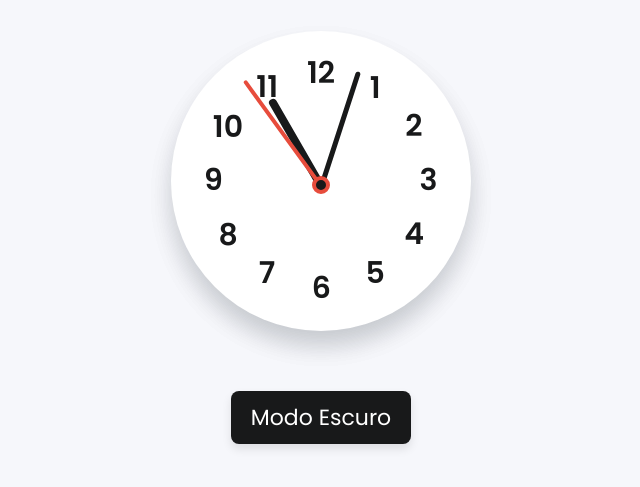
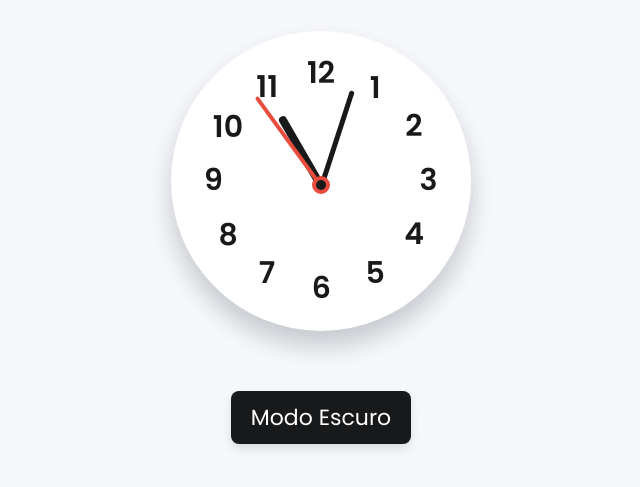
Before and after one commit to rafabernardess/Projeto-7---Proa, a plain HTML site: page index.html in a window 1280 px wide. Shown: the part 163-650 px from the top of the page, 319-959 px from the left. Drawn offline with Linux system fonts and the light colour scheme.

Commit message:
Update style.css

```diff
--- a/style.css
+++ b/style.css
@@ -93,7 +93,7 @@ body.dark{
 
 .indicator .hand{
     position: absolute;
-    height: 130px;
+    height: 110px;  /* Diminuindo o tamanho da mão */
     width: 4px;
     bottom: 0;
     border-radius: 25px;
@@ -102,13 +102,13 @@ body.dark{
 }
 
 .hand.minute{
-    height: 120px;
+    height: 100px;  /* Diminuindo a mão do minuto */
     width: 5px;
     background: var(--black-color);
 }
 
 .hand.hour{
-    height: 100px;
+    height: 80px;  /* Diminuindo a mão da hora */
     width: 8px;
     background: var(--black-color);
 }
```
